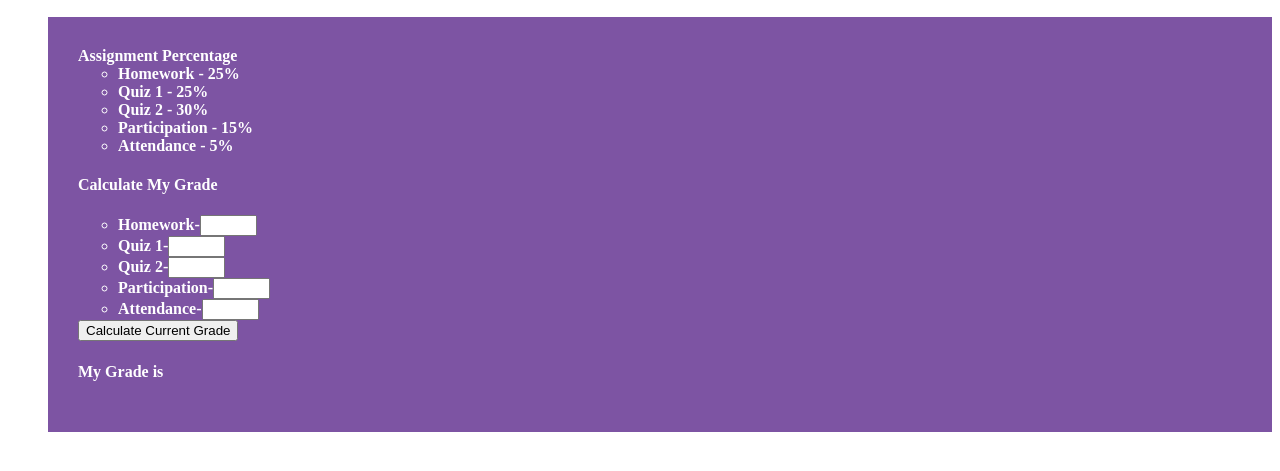
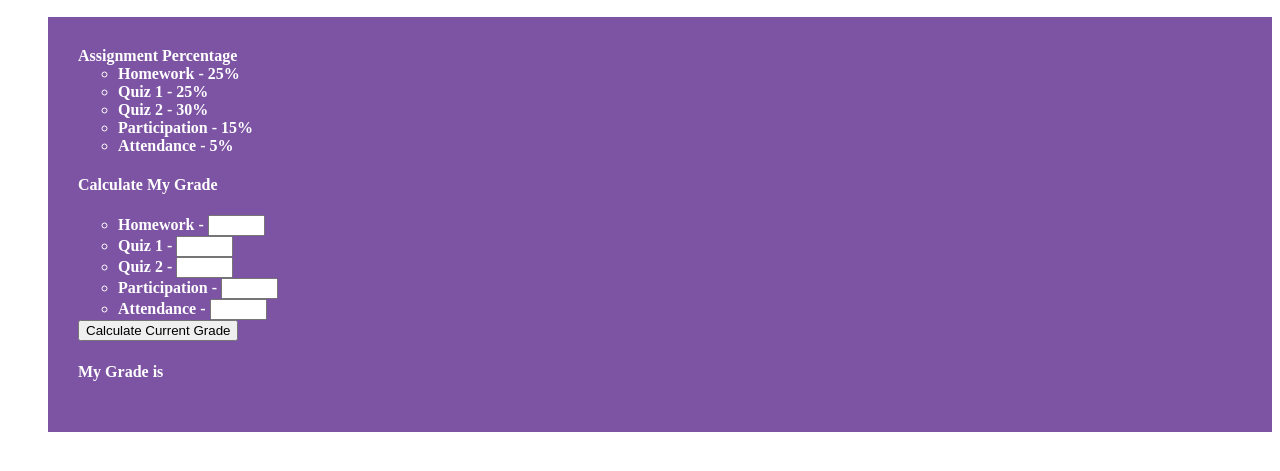
Before and after one commit to yevamelikyan/Grade-Calcutaor, a plain HTML site: page index.html in a window 1280 px wide. Shown: the part 173-644 px from the top of the page. Drawn offline with Linux system fonts and the light colour scheme.

Commit message:
Update index.html

```diff
--- a/index.html
+++ b/index.html
@@ -20,12 +20,12 @@
         <th>Assignment</th>
         <th>Percentage</th>
 
+
       </tr>
       <tr>
 
 
  <ul>
-
 	       <li>Homework - <span class="percent" id="HomeworkPercent">25</span>%</li>
 	       <li>Quiz 1 - <span class="percent" id="Quiz1Percent">25</span>%</li>
 	       <li>Quiz 2 - <span class="percent" id="Quiz2Percent">30</span>%</li>
@@ -34,19 +34,50 @@
 	     </ul>
 	      <h4>Calculate My Grade</h4>
 	      <ul style="list-style-type:circle;">
-	        <li>Homework-<input type="text" size="4"
-	        id="HomeworkGrade"></li>
-	        <li>Quiz 1-<input type="text" size= "4"
-	        id="Quiz1Grade"></li>
-	        <li>Quiz 2-<input type="text" size= "4"
-	        id="Quiz2Grade"></li>
-	        <li>Participation-<input type="text" size= "4"
-	        id="ParticipationGrade"></li>
-	        <li>Attendance-<input type="text" size= "4"
-	        id="AttendanceGrade"></li>
-	      </ul>
-	      <button onclick="calculateGrade()"> Calculate Current Grade </button>
-	      <h4> My Grade is <span id="currentGrade"></span>
+	        <tr>
+         <li>Homework -</td>
+         <td><input type="text" size= "4"
+         id="HomeworkGrade"  value="" onkeyup="checkGrade(event)"></td>
+         </tr>
+
+         <tr>
+         <li>Quiz 1 -</td>
+         <td><input type="text" size= "4"
+         id="Quiz1Grade"  value=""
+         onkeyup="checkGrade(event)"></td>
+         </tr>
+
+         <tr>
+         <li>Quiz 2 -</td>
+         <td><input type="text" size= "4"
+         id="Quiz2Grade"  value=""
+         onkeyup="checkGrade(event)"></td>
+         </tr>
+
+         <tr>
+         <li>Participation -</td>
+         <td><input type="text" size= "4"
+         id="ParticipationGrade"  value=""
+         onkeyup="checkGrade(event)"></td>
+         </tr>
+
+         <tr>
+         <li>Attendance -</td>
+         <td><input type="text" size= "4"
+         id="AttendanceGrade"  value=""
+         onkeyup="checkGrade(event)"></td>
+         </tr>
+
+
+
+
+
+          </ul>
+	        <button onclick="calculateGrade()"> Calculate Current Grade </button>
+	        <h4> My Grade is <span id="currentGrade"></span>
+
+
+
 
 
 
```
